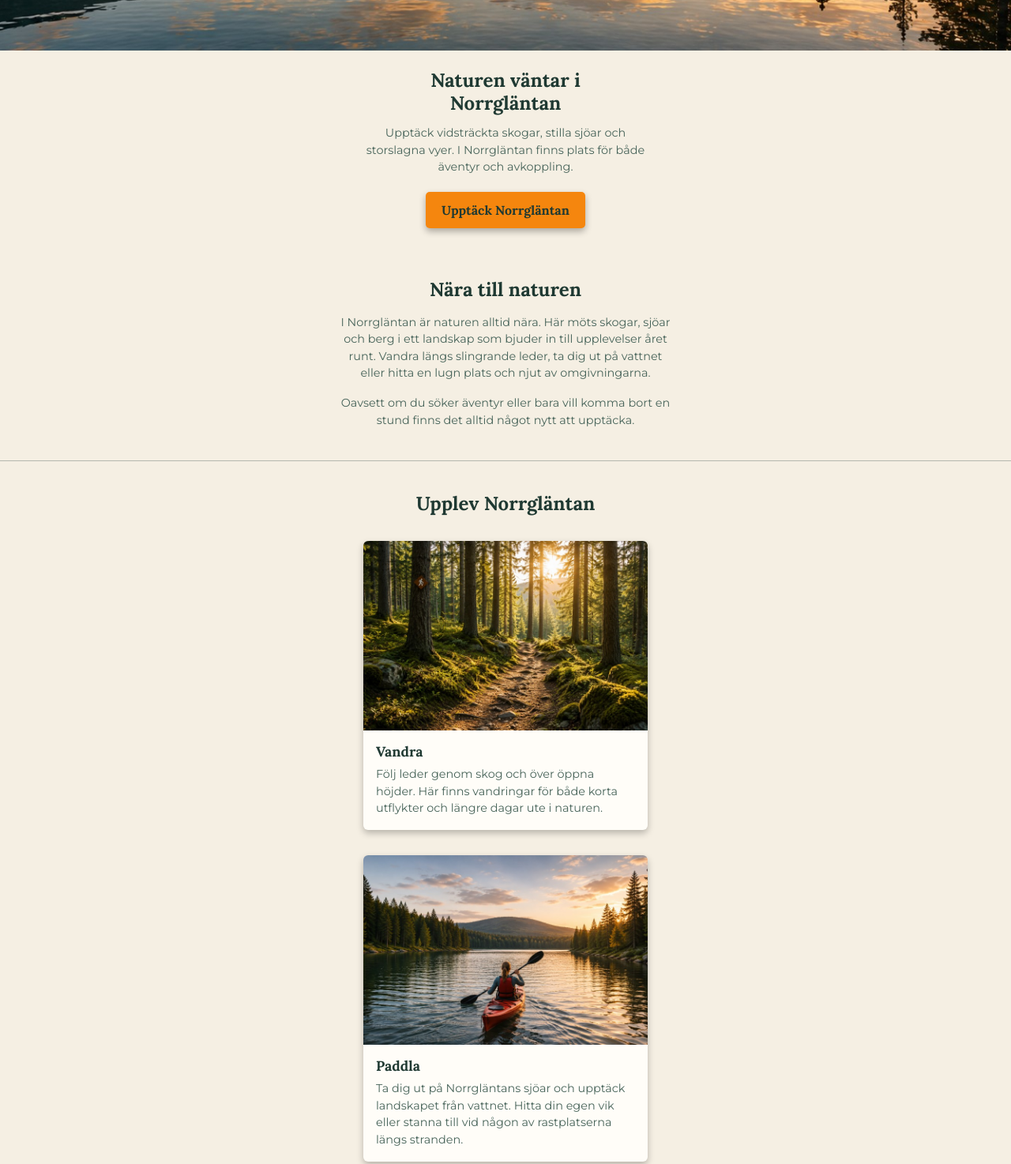
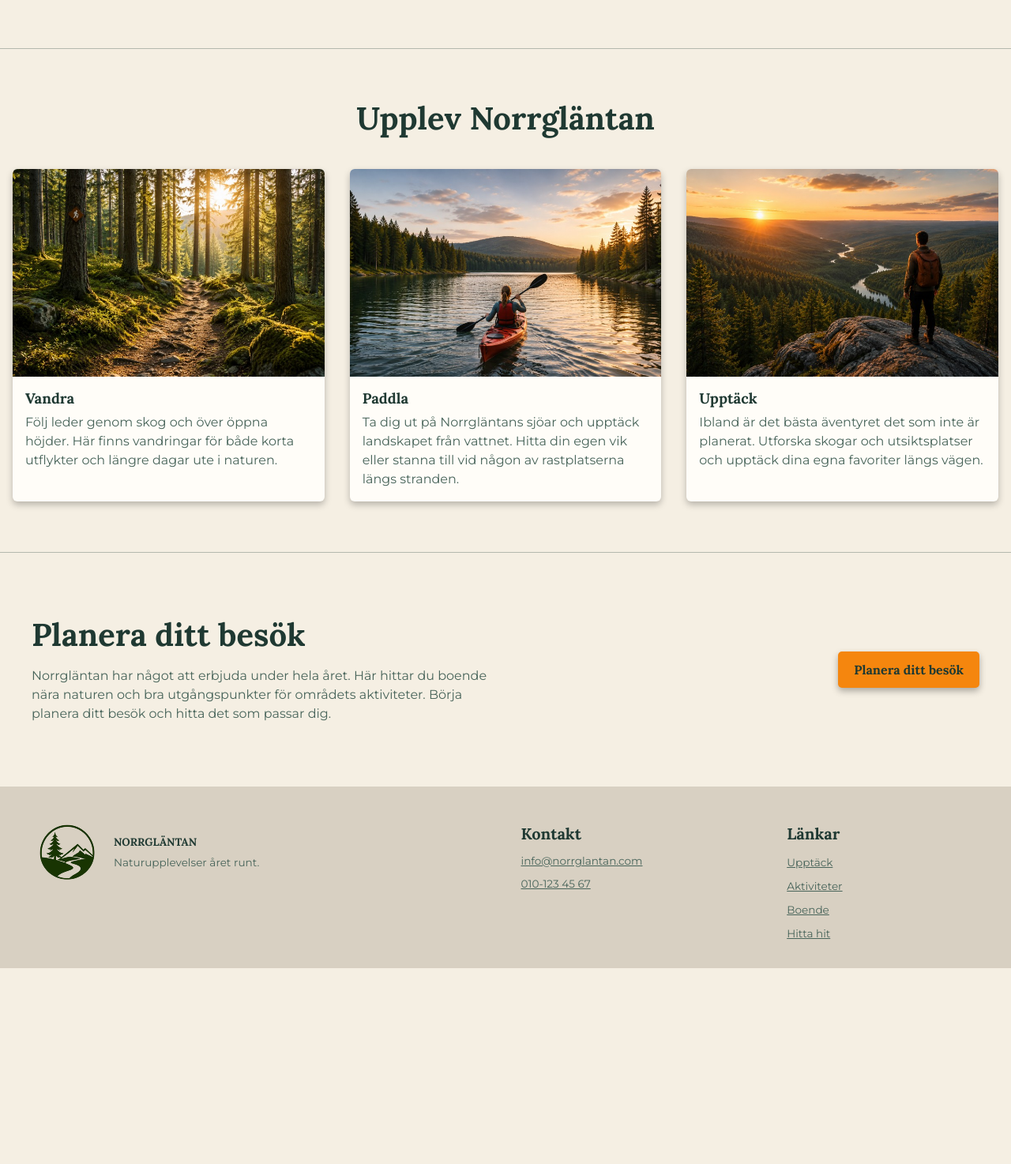
Before and after one commit to laurap4355-arch/Labboration-3, a plain HTML site: page index.html in a window 1280 px wide. Shown: the part 929-2403 px from the top of the page at 79% size. After the commit the page ends 2155 px from the top, so only its background shows below. Drawn offline with Linux system fonts and the light colour scheme.

Commit message:
skapa media query för desktop

```diff
--- a/css/style.css
+++ b/css/style.css
@@ -392,3 +392,211 @@ h3 {
     grid-column: 1 / -1; /* Brand använder båda kolumnerna */
   }
 }
+
+
+/* Desktop – från 768px */
+
+@media (min-width: 768px) {
+
+  /* Header */
+  .site-header {
+    flex-direction: row; /* Brand och navigation bredvid varandra */
+    align-items: center; /* Centrerar dem lodrätt */
+    justify-content: space-between; /* Placerar dem på varsin sida */
+    padding: 20px 60px; /* Luft i headern */
+  }
+
+  .brand {
+    padding: 0; /* Tar bort mobilens padding */
+  }
+
+  .logo img {
+    width: 70px; /* Logotypens bredd */
+  }
+
+  .site-name {
+    font-size: 1.25rem; /* Större text på desktop */
+  }
+
+  .navbar {
+    width: auto; /* Navigationen tar bara nödvändig bredd */
+  }
+
+  .navbar ul {
+    flex-direction: row; /* Länkarna visas bredvid varandra */
+    gap: 32px; /* Mellanrum mellan länkar */
+  }
+
+  .navbar li,
+  .navbar li:last-child {
+    border: 0; /* Tar bort mobilens linjer */
+  }
+
+  .navbar a {
+    padding: 8px 0; /* Luft ovanför och under länken */
+    font-size: 1rem; /* Länkstorlek */
+  }
+
+
+  /* Hero */
+  .hero {
+    position: relative; /* Referens för absolut placerat innehåll */
+    width: 99%; /* Hero använder 95 procent av sidans bredd */
+    max-width: none; /* Ingen maximal bredd */
+    margin: 0 auto; /* Centrerar hero */
+  }
+
+  .hero > img {
+    display: block; /* Tar bort extra bildutrymme */
+    width: 100%; /* Bilden fyller hero */
+    height: auto; /* Automatisk höjd */
+    aspect-ratio: 12 / 5; /* Bred desktopbild */
+    object-fit: cover; /* Bilden fyller ytan */
+  }
+
+  .hero-content {
+    position: absolute; /* Placerar texten ovanpå bilden */
+    inset: 0 auto 0 0; /* Fäster panelen mot vänster, topp och botten */
+
+    width: 38%; /* Panelens bredd */
+    max-width: 700px; /* Panelens största bredd */
+    padding: 48px; /* Luft inuti panelen */
+
+    align-items: flex-start; /* Vänsterställer innehållet */
+    justify-content: center; /* Centrerar innehållet lodrätt */
+    text-align: left; /* Vänsterställer texten */
+  }
+
+  .hero-content::before {
+    content: ""; /* Skapar ett tomt pseudo-element */
+    position: absolute; /* Placerar bakgrunden i panelen */
+    inset: 0; /* Täcker hela panelen */
+    z-index: 0; /* Placeras bakom innehållet */
+
+    background-color: rgba(0, 14, 10, 0.58); /* Mörk genomskinlig bakgrund */
+  }
+
+  .hero-content > * {
+    position: relative; /* Gör z-index möjligt */
+    z-index: 1; /* Placerar innehållet framför bakgrunden */
+  }
+
+  .hero-content h1 {
+    margin: 0 0 16px; /* Mellanrum under rubriken */
+    max-width: 15ch; /* Begränsar radlängden */
+    color: #ffffff; /* Vit text */
+    font-size: 2.5rem; /* Rubrikstorlek på desktop */
+  }
+
+  .hero-content p {
+    margin: 0 0 20px; /* Mellanrum under texten */
+    max-width: 35ch; /* Begränsar radlängden */
+    color: #ffffff; /* Vit text */
+    font-size: 1rem; /* Textstorlek */
+  }
+
+
+  /* Introduktion */
+  .introduktion {
+    padding: 64px 16px; /* Luft ovanför, på sidorna och under */
+  }
+
+  .introduktion-content h2 {
+    font-size: 2.5rem; /* Rubrikstorlek */
+  }
+
+  .introduktion-content p {
+    font-size: 1rem; /* Textstorlek */
+  }
+
+
+  /* Aktiviteter */
+
+  .aktiviteter {
+    padding: 64px 16px; /* Luft runt sektionen */
+  }
+
+  .aktiviteter > h2 {
+    margin: 0 0 40px; /* Mellanrum under rubriken */
+    font-size: 2.5rem; /* Rubrikstorlek */
+  }
+
+  .grid-container {
+    grid-template-columns: 1fr 1fr 1fr; /* Tre lika breda kolumner */
+    gap: 32px; /* Mellanrum mellan korten */
+    max-width: none; /* Gridens största bredd */
+  }
+
+  .card-content {
+    flex-grow: 1; /* Textdelen fyller tillgänglig höjd */
+  }
+
+  .card-content h3 {
+    font-size: 1.15rem; /* Kortrubrikens storlek */
+  }
+
+  .card-content p {
+    font-size: 1rem; /* Korttextens storlek */
+  }
+
+
+  /* Avslutande CTA */
+  .avsluta {
+    padding: 80px 16px; /* Luft runt CTA-sektionen */
+  }
+
+  .avsluta-content {
+    grid-template-columns: 1fr auto; /* Text vänster och knapp höger */
+    column-gap: 64px; /* Mellanrum mellan text och knapp */
+
+    max-width: 1200px; /* Innehållets största bredd */
+    text-align: left; /* Vänsterställer texten */
+  }
+
+  .avsluta-content h2 {
+    grid-column: 1; /* Rubriken placeras i första kolumnen */
+    font-size: 2.5rem; /* Rubrikstorlek */
+  }
+
+  .avsluta-content p {
+    grid-column: 1; /* Texten placeras i första kolumnen */
+    max-width: 55ch; /* Begränsar textens radlängd */
+    font-size: 1rem; /* Textstorlek */
+  }
+
+  .button2 {
+    grid-column: 2; /* Knappen placeras i andra kolumnen */
+    grid-row: 1 / 3; /* Knappen täcker två grid-rader */
+
+    align-self: center; /* Centrerar knappen lodrätt */
+    justify-self: end; /* Placerar knappen till höger */
+    margin: 0; /* Tar bort mobilens marginal */
+  }
+
+
+  /* Footer */
+  .site-footer {
+    grid-template-columns: 1.4fr 0.7fr 0.6fr; /* Tre footer-kolumner */
+    column-gap: 64px; /* Mellanrum mellan kolumner */
+    align-items: start; /* Placerar innehållet högst upp */
+
+    padding: 48px 50px 32px; /* Topp, sidor och botten */
+  }
+
+  .footer-brand {
+    grid-column: auto; /* Återställer mobilinställningen */
+    flex-direction: row; /* Logotyp och text bredvid varandra */
+    align-items: center; /* Centrerar dem lodrätt */
+    gap: 24px; /* Mellanrum mellan logotyp och text */
+    text-align: left; /* Vänsterställer texten */
+  }
+
+  .footer-name {
+    font-size: 1.25rem; /* Webbplatsnamnets storlek */
+  }
+
+  .contacts h2,
+  .footer-links h2 {
+    font-size: 1.25rem; /* Footerrubrikernas storlek */
+  }
+}
```
Also changed, not shown: 1 other file.
